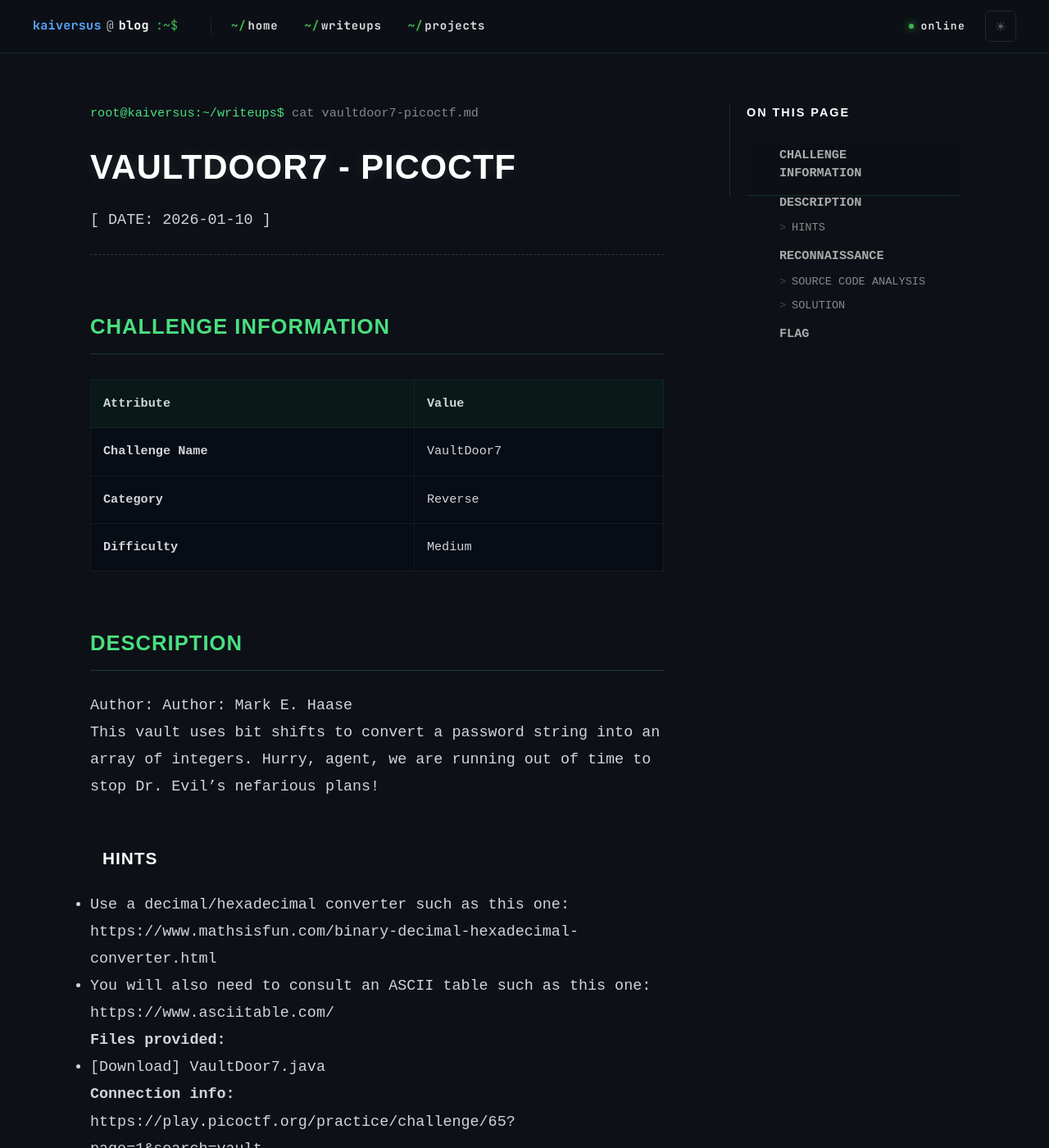
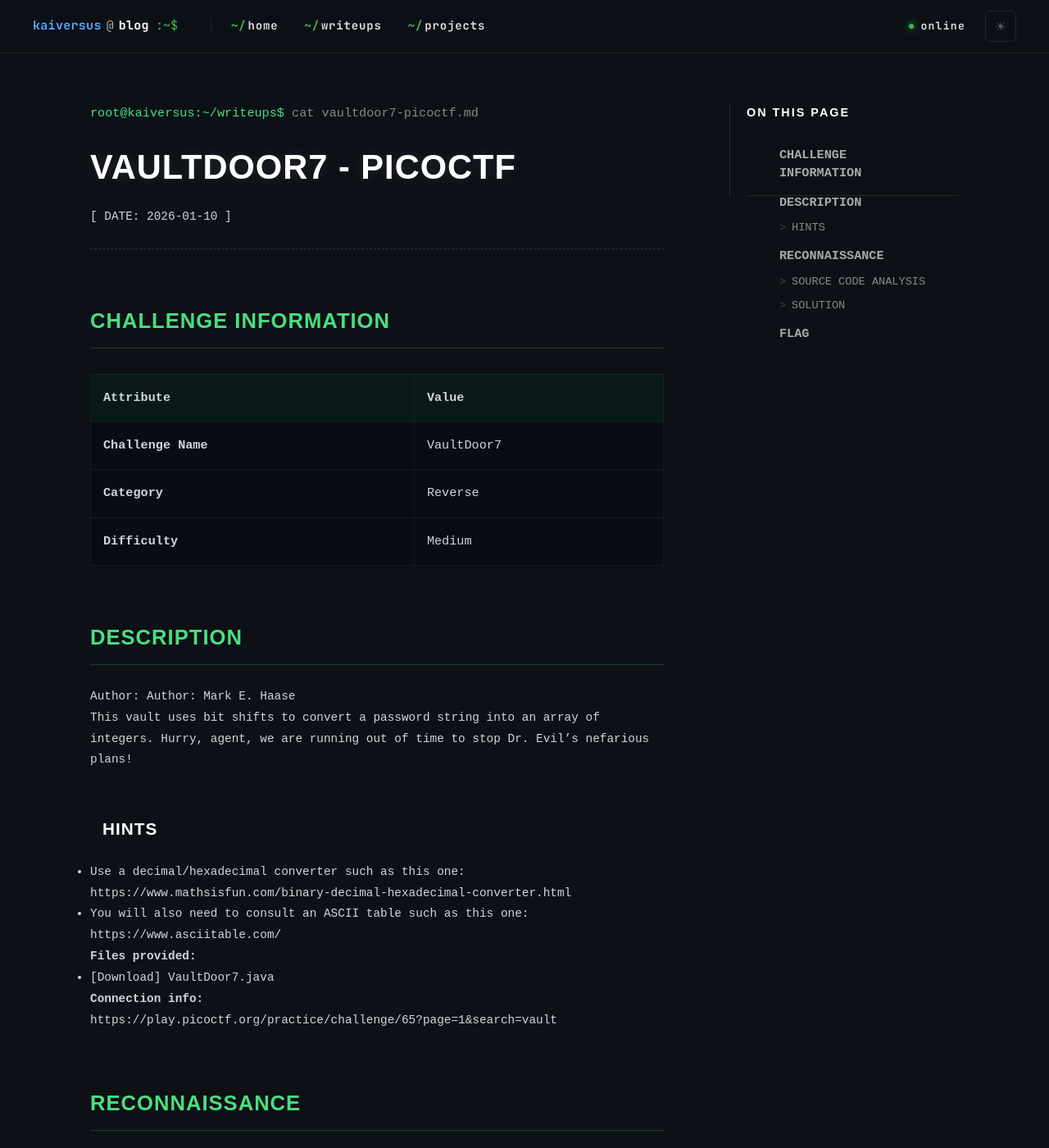
Before and after one commit to kaiversus/kaiversus.github.io, a Jekyll site: the page built from _writeups/vault-door-7_pico/vault-door-7_pico.md, in a window 1280 px wide and 1400 px high. Shown: the whole window at 82% size. Built offline with Jekyll 4.4.1, drawn with Linux system fonts in a browser that asks for light colours.

Commit message:
Update style.css

```diff
--- a/assets/css/style.css
+++ b/assets/css/style.css
@@ -430,7 +430,7 @@ html.light .theme-toggle  { color: #1c1a14 !important; border-color: rgba(0,0,0,
     max-width: 800px;
     color: #d1d5db; /* Màu xám trắng sáng hơn, rất dễ đọc */
     font-family: 'Rajdhani', 'Courier New', monospace; /* Đồng bộ font với trang chủ */
-    font-size: 1.15rem;
+    font-size: 0.9rem;
     line-height: 1.8;
 }
 
```
